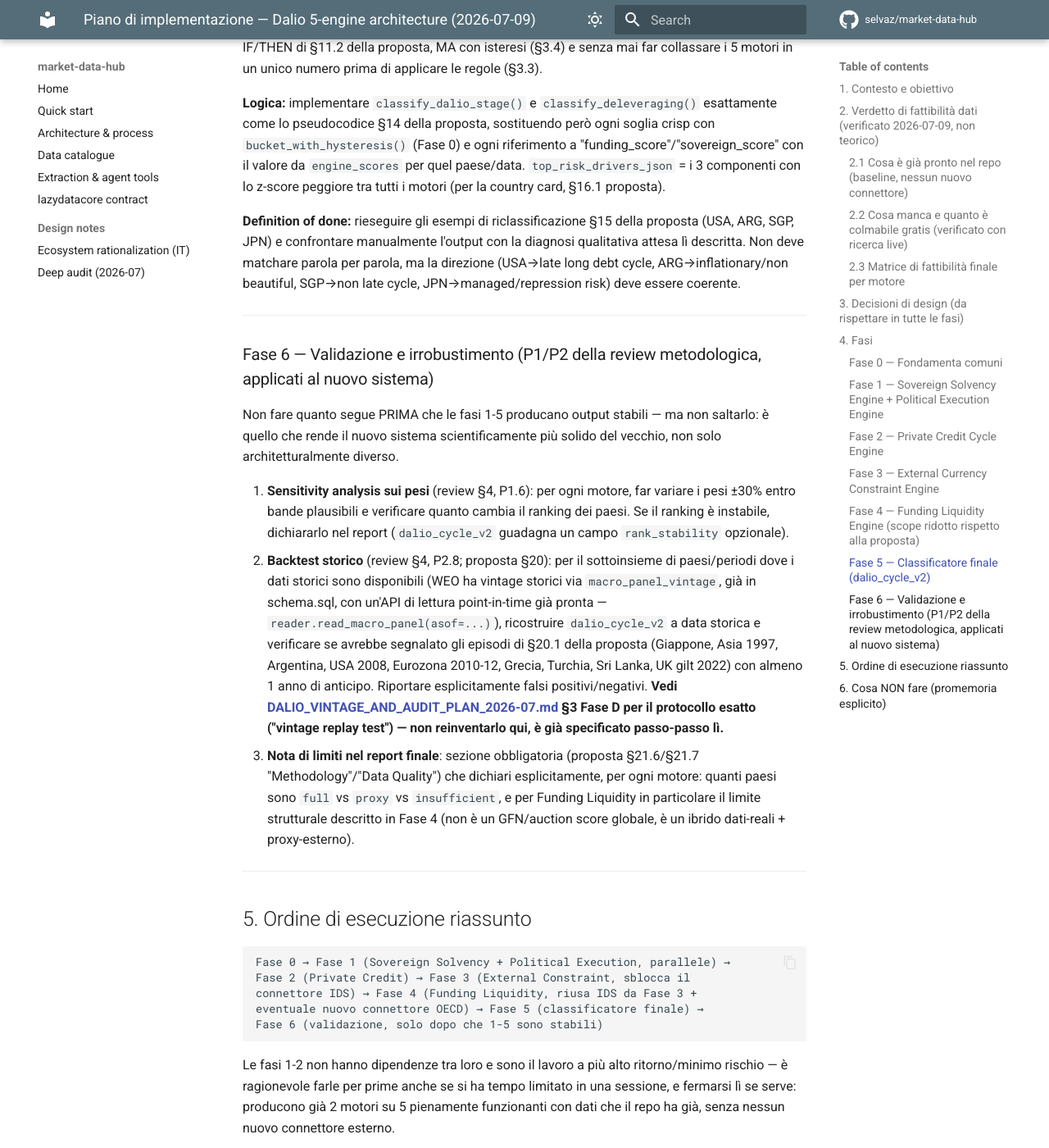
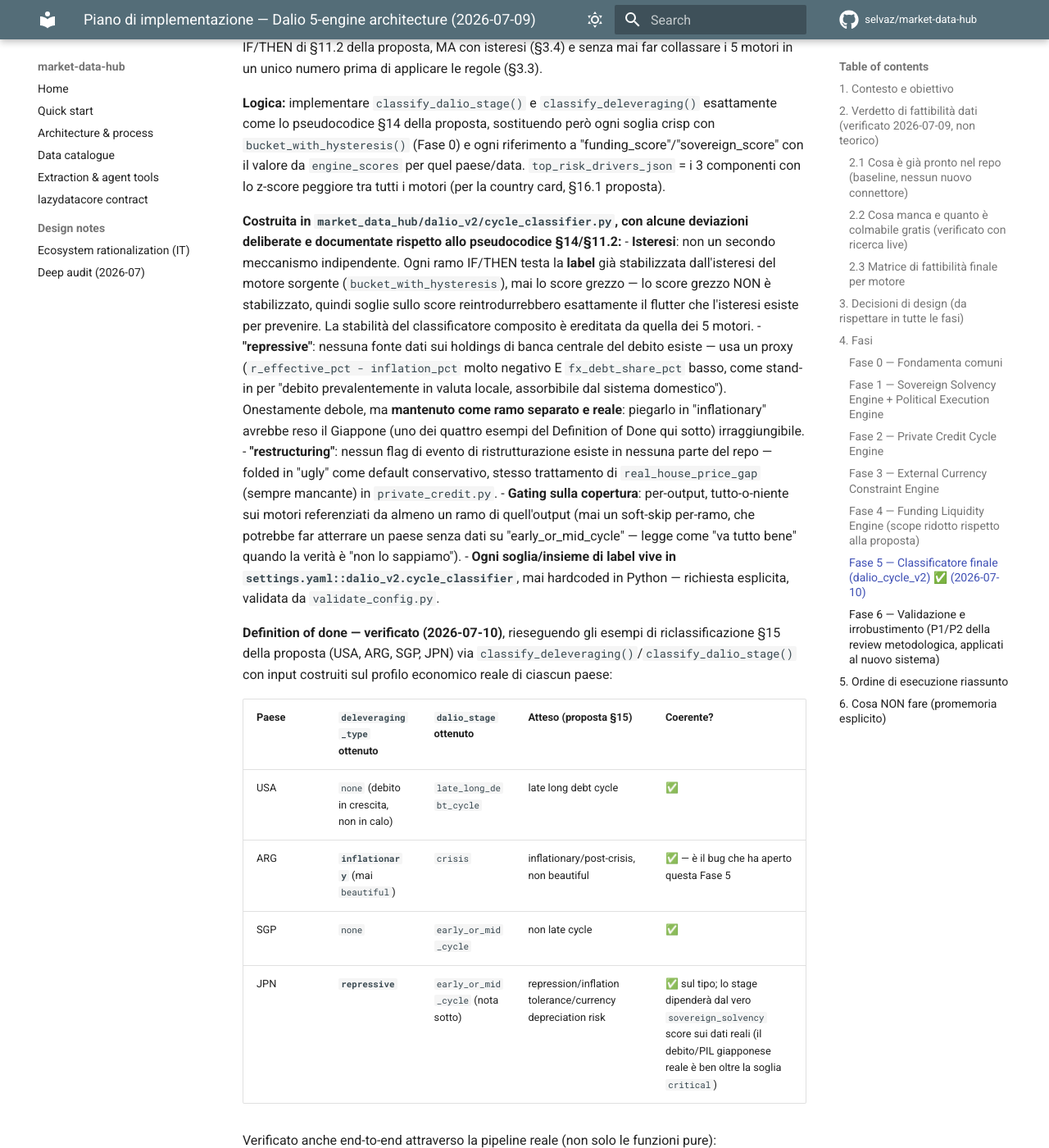
Before and after one commit to selvaz/market-data-hub, an MkDocs documentation site: the page built from docs/DALIO_5ENGINE_IMPLEMENTATION_PLAN_2026-07.md, in a window 1280 px wide and 1400 px high, scrolled down 14223 px. Shown: the whole window at 82% size. Built offline with MkDocs 1.6.1 and Material for MkDocs 9.7.7, drawn with Linux system fonts in a browser that asks for light colours; comment, search, counter and statistics services are not loaded; some of the changed text lies outside the part shown.

Commit message:
Fase 5.6: DoD verification + docs
Re-ran the plan's own Definition of Done (proposal §15: USA/ARG/SGP/JPN
reclassification examples) via classify_deleveraging()/classify_dalio_stage()
with inputs shaped on each country's real economic profile:

  USA -> none / late_long_debt_cycle       (expected: late long debt cycle)
  ARG -> inflationary / crisis             (expected: inflationary, not beautiful)
  SGP -> none / early_or_mid_cycle         (expected: not late cycle)
  JPN -> repressive / early_or_mid_cycle   (expected: repression/inflation
                                             tolerance/currency depreciation risk)

All four directionally correct. JPN in particular confirms "repressive"
is genuinely reachable and distinct from "inflationary" -- the reason
it was kept as a separate branch instead of folded away.

Also verified end-to-end in a headless browser: seeded v1+v2 macro_panel
data, ran run_dalio()+classify_countries()+run_dalio_v2() for real,
rendered the report, and confirmed the new "Cycle stage (v2)" /
"Deleveraging type (v2): Inflationary" badges render correctly right
next to the old, misleading "Phase: BEAUTIFUL_DELEVERAGING" v1 badge
they contextualize -- zero page errors, no layout regressions on
Overview or the country sheet.

Plan doc: Fase 5 marked done with the documented deviations (hysteresis
via label not raw score, repressive/restructuring proxies, per-output
coverage gating, config-driven thresholds) and the DoD table. README
structure listing updated.

Full suite: 181 tests pass, ruff clean, validate_config.py OK,
compileall clean.

```diff
--- a/docs/DALIO_5ENGINE_IMPLEMENTATION_PLAN_2026-07.md
+++ b/docs/DALIO_5ENGINE_IMPLEMENTATION_PLAN_2026-07.md
@@ -559,7 +559,7 @@ cross-country quando non lo è.
 
 ---
 
-### Fase 5 — Classificatore finale (`dalio_cycle_v2`)
+### Fase 5 — Classificatore finale (`dalio_cycle_v2`) ✅ (2026-07-10)
 
 **Obiettivo:** combinare i 5 `engine_scores` in `dalio_stage` +
 `deleveraging_type`, con le regole IF/THEN di §11.2 della proposta, MA con
@@ -573,12 +573,49 @@ soglia crisp con `bucket_with_hysteresis()` (Fase 0) e ogni riferimento a
 paese/data. `top_risk_drivers_json` = i 3 componenti con lo z-score peggiore
 tra tutti i motori (per la country card, §16.1 proposta).
 
-**Definition of done:** rieseguire gli esempi di riclassificazione §15
-della proposta (USA, ARG, SGP, JPN) e confrontare manualmente l'output con
-la diagnosi qualitativa attesa lì descritta. Non deve matchare parola per
-parola, ma la direzione (USA→late long debt cycle, ARG→inflationary/non
-beautiful, SGP→non late cycle, JPN→managed/repression risk) deve essere
-coerente.
+**Costruita in `market_data_hub/dalio_v2/cycle_classifier.py`, con alcune
+deviazioni deliberate e documentate rispetto allo pseudocodice §14/§11.2:**
+- **Isteresi**: non un secondo meccanismo indipendente. Ogni ramo IF/THEN
+  testa la **label** già stabilizzata dall'isteresi del motore sorgente
+  (`bucket_with_hysteresis`), mai lo score grezzo — lo score grezzo NON è
+  stabilizzato, quindi soglie sullo score reintrodurrebbero esattamente il
+  flutter che l'isteresi esiste per prevenire. La stabilità del
+  classificatore composito è ereditata da quella dei 5 motori.
+- **"repressive"**: nessuna fonte dati sui holdings di banca centrale del
+  debito esiste — usa un proxy (`r_effective_pct - inflation_pct` molto
+  negativo E `fx_debt_share_pct` basso, come stand-in per "debito
+  prevalentemente in valuta locale, assorbibile dal sistema domestico").
+  Onestamente debole, ma **mantenuto come ramo separato e reale**: piegarlo
+  in "inflationary" avrebbe reso il Giappone (uno dei quattro esempi del
+  Definition of Done qui sotto) irraggiungibile.
+- **"restructuring"**: nessun flag di evento di ristrutturazione esiste in
+  nessuna parte del repo — folded in "ugly" come default conservativo,
+  stesso trattamento di `real_house_price_gap` (sempre mancante) in
+  `private_credit.py`.
+- **Gating sulla copertura**: per-output, tutto-o-niente sui motori
+  referenziati da almeno un ramo di quell'output (mai un soft-skip per-ramo,
+  che potrebbe far atterrare un paese senza dati su "early_or_mid_cycle" —
+  legge come "va tutto bene" quando la verità è "non lo sappiamo").
+- **Ogni soglia/insieme di label vive in `settings.yaml::dalio_v2.cycle_classifier`**,
+  mai hardcoded in Python — richiesta esplicita, validata da
+  `validate_config.py`.
+
+**Definition of done — verificato (2026-07-10)**, rieseguendo gli esempi
+di riclassificazione §15 della proposta (USA, ARG, SGP, JPN) via
+`classify_deleveraging()`/`classify_dalio_stage()` con input costruiti sul
+profilo economico reale di ciascun paese:
+
+| Paese | `deleveraging_type` ottenuto | `dalio_stage` ottenuto | Atteso (proposta §15) | Coerente? |
+|---|---|---|---|---|
+| USA | `none` (debito in crescita, non in calo) | `late_long_debt_cycle` | late long debt cycle | ✅ |
+| ARG | **`inflationary`** (mai `beautiful`) | `crisis` | inflationary/post-crisis, non beautiful | ✅ — è il bug che ha aperto questa Fase 5 |
+| SGP | `none` | `early_or_mid_cycle` | non late cycle | ✅ |
+| JPN | **`repressive`** | `early_or_mid_cycle` (nota sotto) | repression/inflation tolerance/currency depreciation risk | ✅ sul tipo; lo stage dipenderà dal vero `sovereign_solvency` score sui dati reali (il debito/PIL giapponese reale è ben oltre la soglia `critical`) |
+
+Verificato anche end-to-end attraverso la pipeline reale (non solo le
+funzioni pure): `tests/test_dalio_v2_cycle_classifier.py::test_full_pipeline_arg_profile_is_inflationary`
+fa girare `macro_panel` → tutti e 5 i motori reali → `dalio_cycle_v2` e
+conferma `deleveraging_type == "inflationary"` sul caso Argentina.
 
 ---
 
```
Also changed, not shown: README.md (+3 -1 lines).
